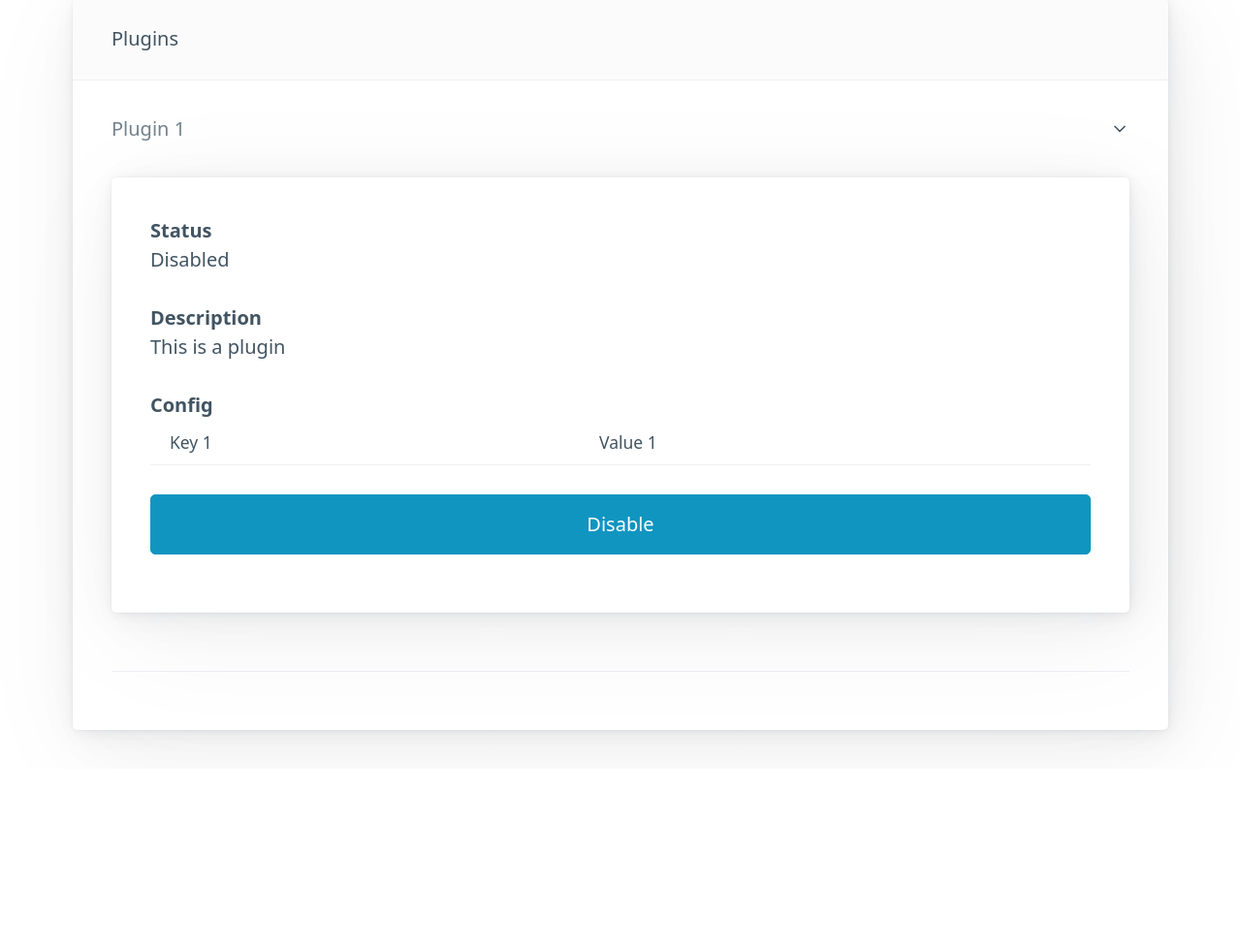
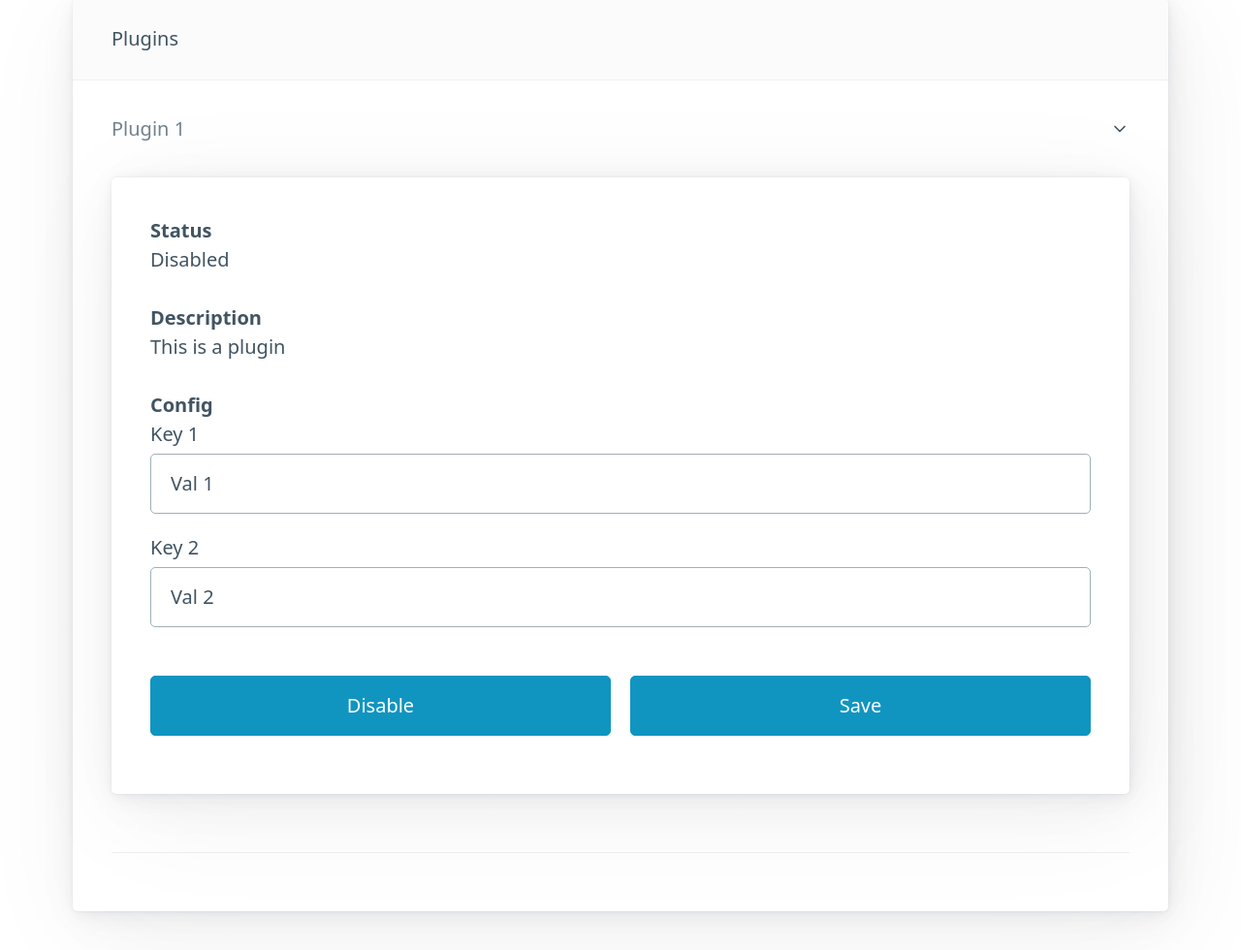
Before and after one commit to while1malloc0/x, a Flask app: page /settings in a window 1280 px wide, after a click on "Plugin 1". Shown: the part 113-1093 px from the top of the page at 97% size. Before the commit the page ends 881 px from the top, so only its background shows below. Run offline with Flask 3, Linux system fonts and the light colour scheme; some libraries are stand-ins or nearby versions.

Commit message:
mastodon-client: mock out more of the settings page

```diff
--- a/mastodon-client/templates/settings.html
+++ b/mastodon-client/templates/settings.html
@@ -33,11 +33,18 @@
                         <b>Config</b>
                         <table>
                             <tr>
-                                <td>Key 1</td>
-                                <td>Value 1</td>
+                                <label for="val2">Key 1</label>
+                                <input type="text" id="val2" value="Val 1" />
+                            </tr>
+                            <tr>
+                                <label for="val2">Key 2</label>
+                                <input type="text" id="val2" value="Val 2" />
                             </tr>
                         </table>
-                        <button>Disable</button>
+                        <div class="grid">
+                            <button>Disable</button>
+                            <button>Save</button>
+                        </div>
                     </article>
                 </details>
             </article>
```
